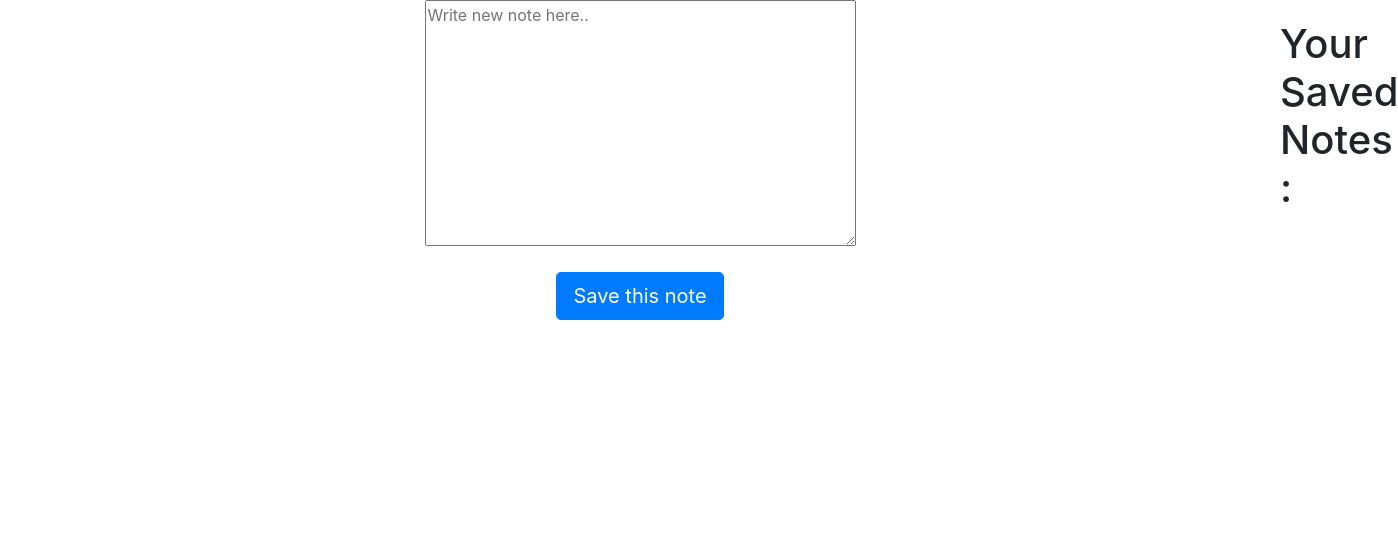
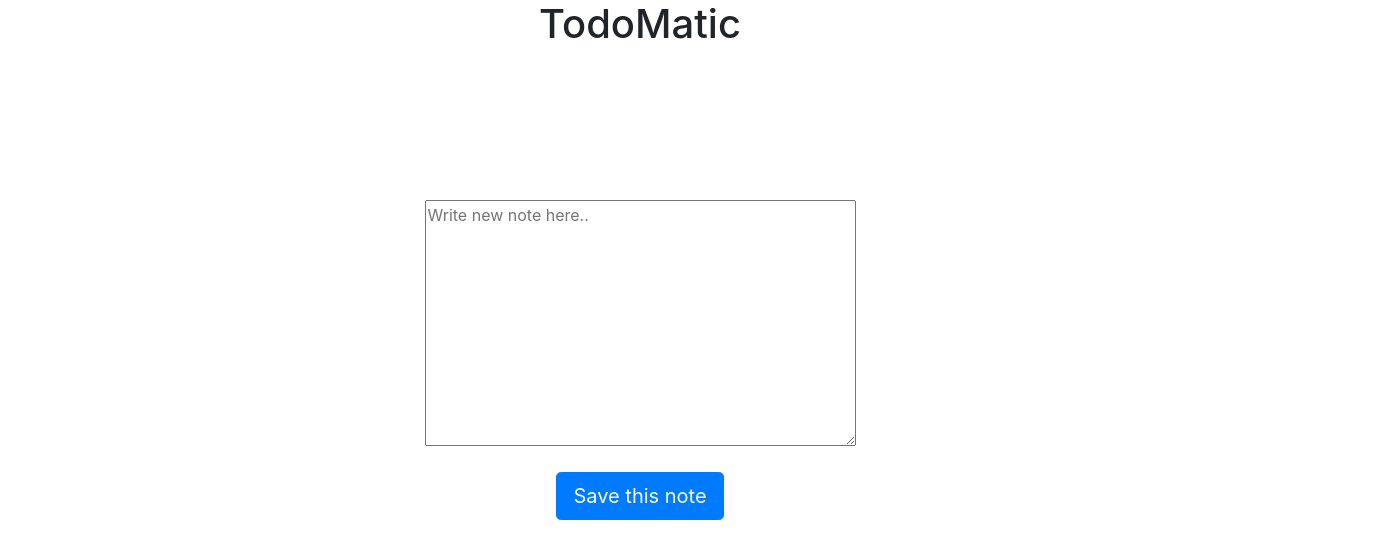
Before and after one commit to purplevarun/thoughtworks-internship-todomatic, a React (Create React App) app: page / in a window 1280 px wide. Shown: the top 558 px of the page, 1398 px wide, since content can reach past the window. Built offline with nearby package versions, Linux system fonts and the light colour scheme.

Commit message:
prototype ready

```diff
--- a/src/TodoApp.css
+++ b/src/TodoApp.css
@@ -12,6 +12,10 @@
 	flex-direction: column;
 	width: 100%;
 }
+.pagetitle {
+	height: 200px;
+	text-align: center;
+}
 .submit-area {
 	margin-top: 20px;
 }
@@ -24,9 +28,10 @@
 	display: flex;
 	flex-direction: column;
 	height: 100%;
-	width: 0;
+	width: 30%;
 	/* then 30 */
 	margin-top: 20px;
+	display: none;
 }
 .one-note {
 	/* border-bottom: 2px solid black; */
--- a/src/TodoApp.jsx
+++ b/src/TodoApp.jsx
@@ -6,27 +6,31 @@ const TodoApp = () => {
 	const [todoAppWidth, SetTodoAppWidth] = useState("100%");
 	const [savedNotesWidth, SetSavedNotesWidth] = useState("0");
 	const [allNotes, SetAllNotes] = useState([]);
+	const [savedNotesDisplay, SetSavedNotesDisplay] = useState("none");
 	const changeDimensions = (newTodoAppWidth, newSavedNotesWidth) => {
-		if (allNotes.length > 0) {
-			SetTodoAppWidth(newTodoAppWidth);
-			SetSavedNotesWidth(newSavedNotesWidth);
-		}
+		SetTodoAppWidth(newTodoAppWidth);
+		SetSavedNotesWidth(newSavedNotesWidth);
 	};
 	const saveTheNewNote = () => {
 		if (newNote.length > 0) SetAllNotes([...allNotes, newNote]);
 	};
 	useEffect(() => {
-		changeDimensions("70%", "20%");
-	});
+		if (allNotes.length > 0) {
+			changeDimensions("70%", "20%");
+			SetSavedNotesDisplay("flex");
+		}
+	}, [allNotes.length]);
 	return (
 		<div className="Main">
 			<div className="todoappContainer" style={{ width: todoAppWidth }}>
-				<div className="pagetitle"></div>
+				<div className="pagetitle">
+					<h1>TodoMatic</h1>
+				</div>
 				<div className="todoapp">
 					<div className="new-note-area">
 						<textarea
-							name="newnite"
-							id=""
+							name="newnote"
+							id="note-area"
 							cols="40"
 							rows="10"
 							placeholder="Write new note here.."
@@ -46,7 +50,10 @@ const TodoApp = () => {
 					</div>
 				</div>
 			</div>
-			<div className="saved-notes" style={{ width: savedNotesWidth }}>
+			<div
+				className="saved-notes"
+				style={{ width: savedNotesWidth, display: savedNotesDisplay }}
+			>
 				<h1>Your Saved Notes :</h1>
 				{allNotes.map((thisNote, i) => {
 					return (
```
